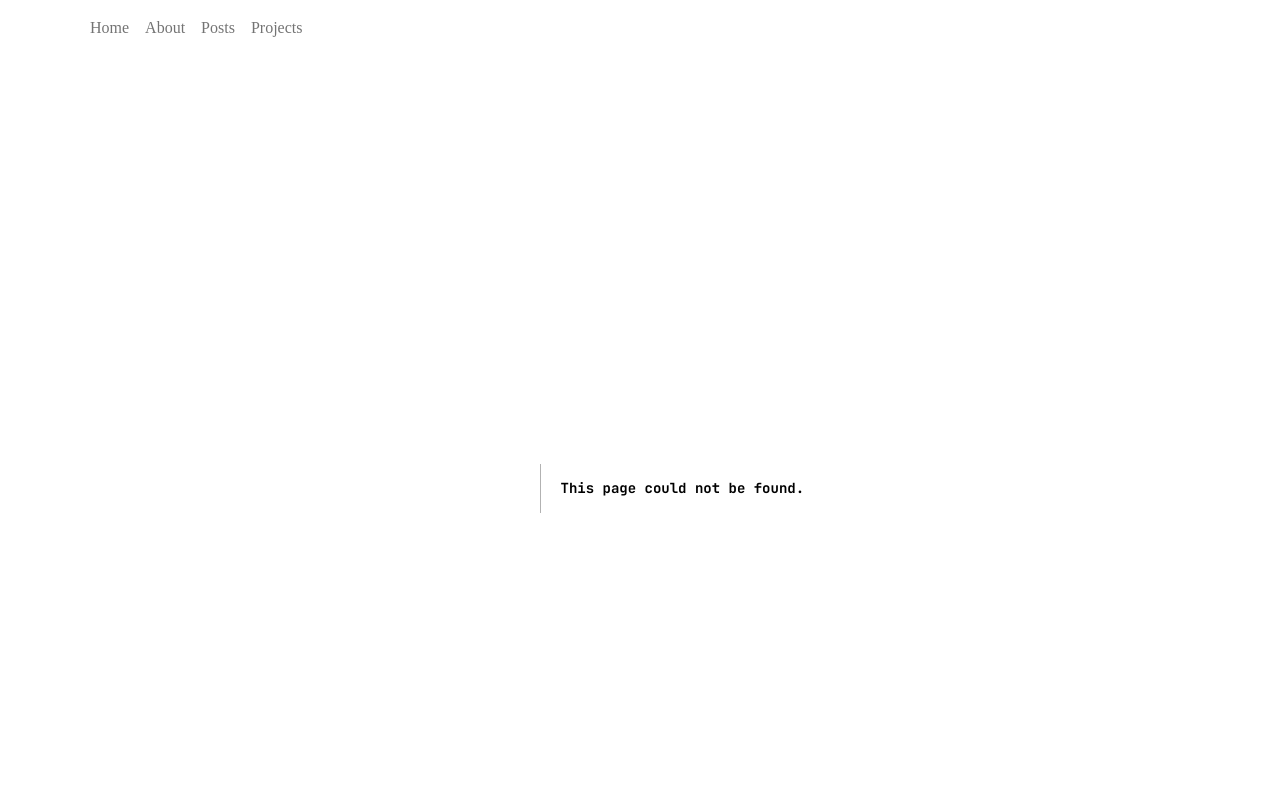
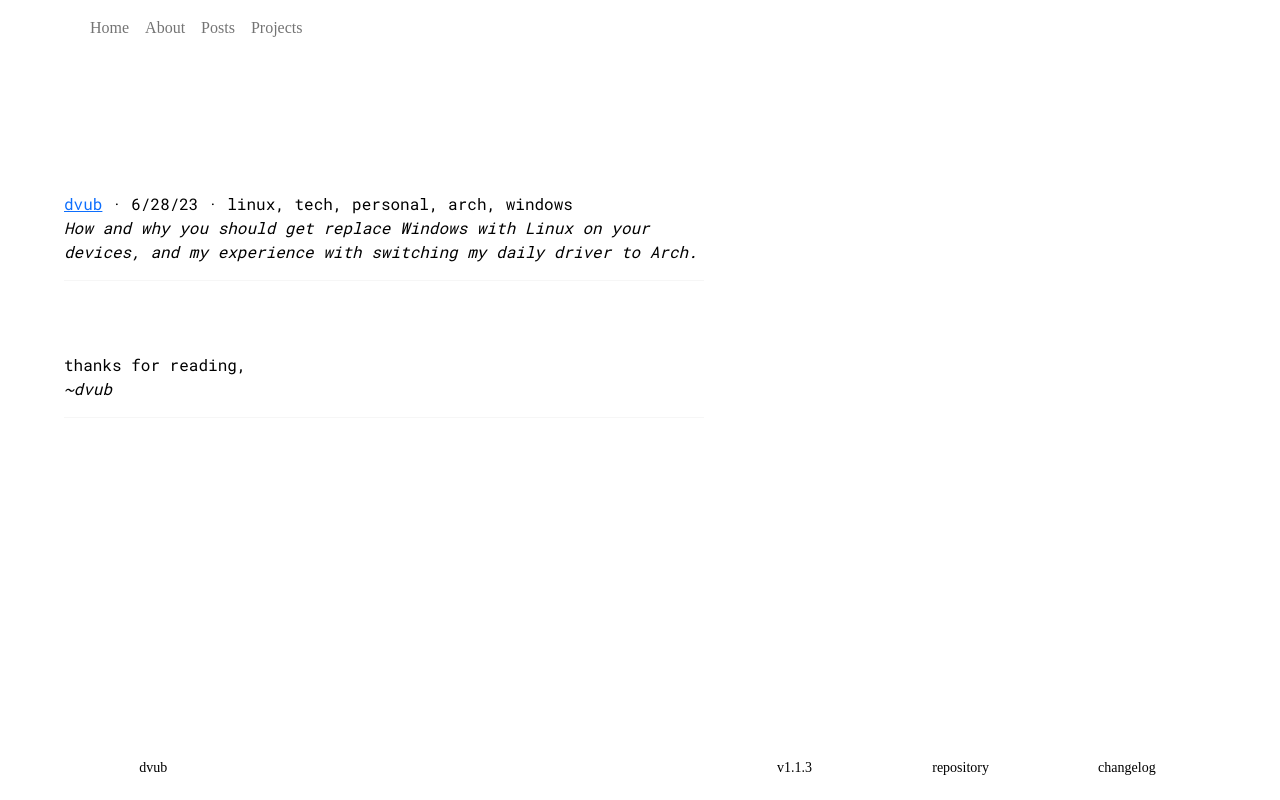
Before and after one commit to dvub/dvub-site, a Next.js app: page /posts/no-more-windows in a window 1280 px wide. Before the commit this address had no page. Shown: the top 800 px of the page. Built offline with nearby package versions, Linux system fonts and the light colour scheme; a small style sheet from the web is missing; a web font is replaced by a local one.

Commit message:
Create no-more-windows.mdx

```diff
--- /dev/null
+++ b/pages/posts/no-more-windows.mdx
@@ -0,0 +1,16 @@
+import Layout from '../../components/Layout'
+
+export const meta  = {
+    author: 'dvub',
+    authorLink: 'https://github.com/dvub',
+    title: 'You need to get rid of Windows (and Switch to Linux)',
+    date: '6/28/23',
+    description: 'How and why you should get replace Windows with Linux on your devices, and my experience with switching my daily driver to Arch.',
+    tags: ['linux', 'tech', 'personal', 'arch', 'windows'],
+    fileName: 'no-more-windows'
+}
+
+# Introduction
+
+
+export default ({children}) => <Layout meta={meta}>{children}</Layout>
```
